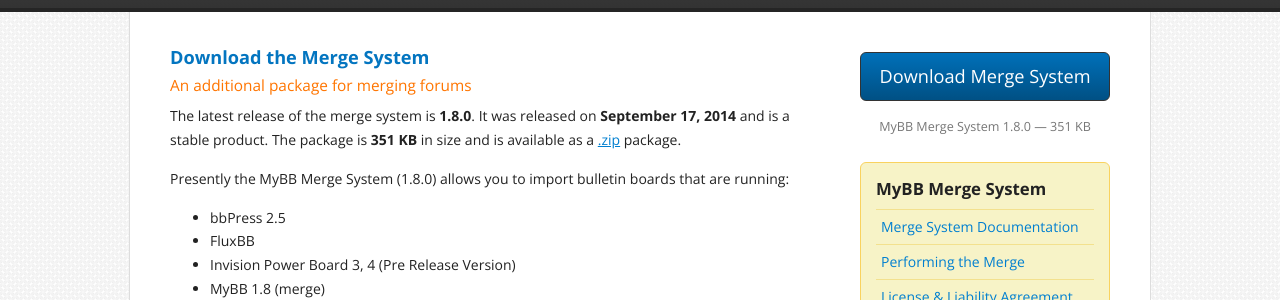
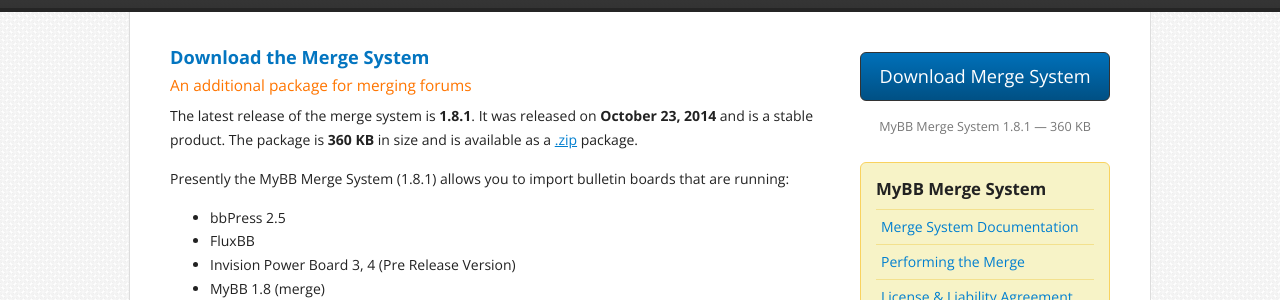
Before and after one commit to mybb/mybb.com, a Jekyll site: the page built from download/merge-system/index.html, in a window 1280 px wide. Shown: the part 275-575 px from the top of the page. Built offline with Jekyll 4.4.1, drawn with Linux system fonts in a browser that asks for light colours; nearby versions of some CDN libraries; Markdown is read by kramdown in place of the engine named in the settings.

Commit message:
MyBB 1.8.1

```diff
--- a/_data/latest_merge.yml
+++ b/_data/latest_merge.yml
@@ -1,6 +1,6 @@
-version: 1.8.0
-version_code: 1800
-release: "September 17, 2014"
-size: 351 KB
+version: 1.8.1
+version_code: 1801
+release: "October 23, 2014"
+size: 360 KB
 type: stable
-url: http://resources.mybb.com/downloads/merge_1.8.00.zip
+url: http://resources.mybb.com/downloads/merge_1.8.1.zip
--- a/_data/latest_mybb.yml
+++ b/_data/latest_mybb.yml
@@ -1,6 +1,6 @@
-version: "1.8.0"
-version_code: 1800
-release: "September 1, 2014"
-size: "2.19 MB"
+version: "1.8.1"
+version_code: 1801
+release: "October 23, 2014"
+size: "2.20 MB"
 type: "feature"
-url: "http://resources.mybb.com/downloads/mybb_1800.zip"
+url: "http://resources.mybb.com/downloads/mybb_1801.zip"
```
